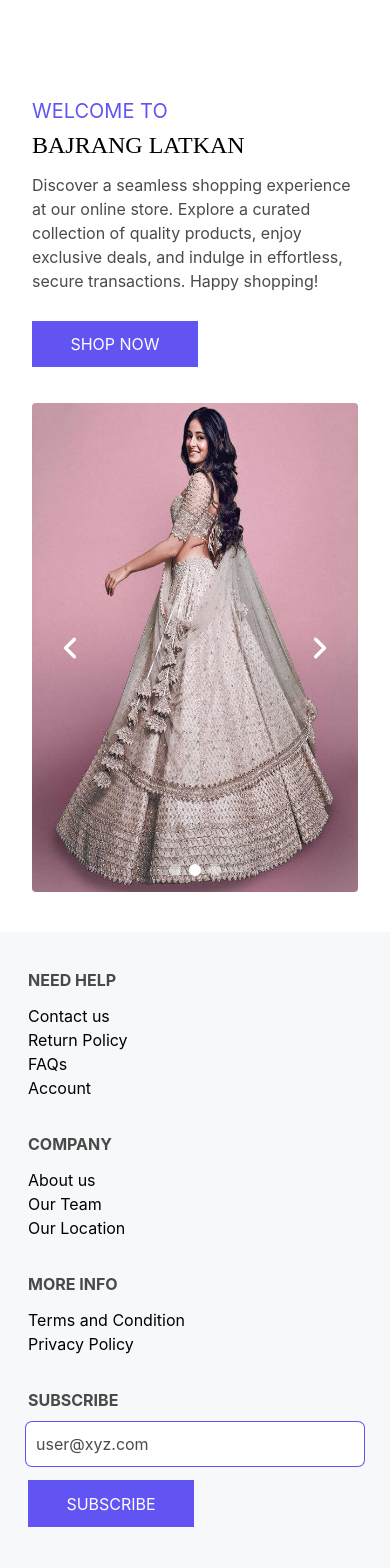
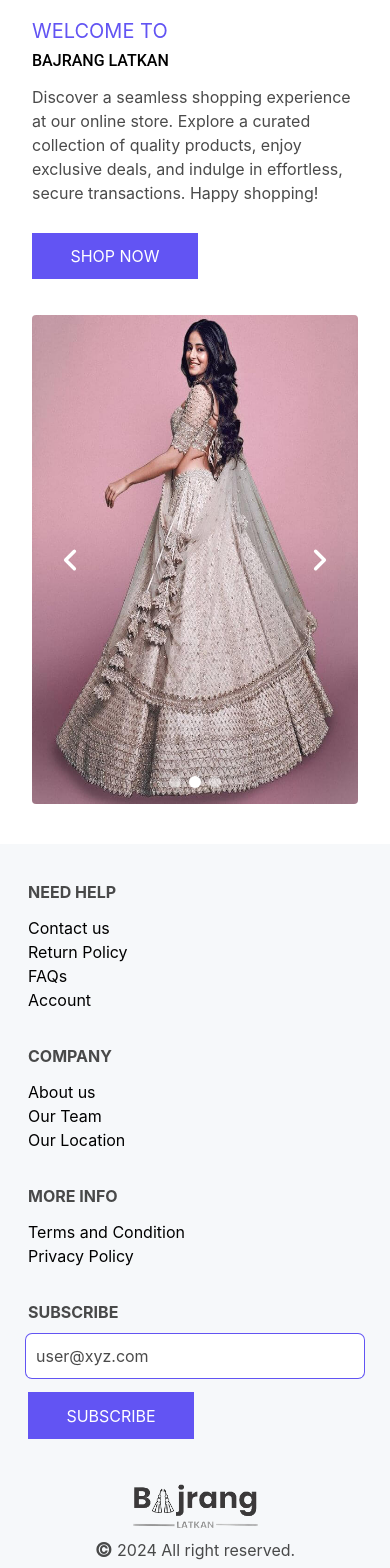
Before and after one commit to mkkapadi12/bajrang, a React (Create React App) app: page / in a window 390 px wide. Shown: the part 100-1668 px from the top of the page. Built offline with nearby package versions, Linux system fonts and the light colour scheme.

Commit message:
complete Error Page

```diff
--- a/src/components/Footer.jsx
+++ b/src/components/Footer.jsx
@@ -49,11 +49,13 @@ const Footer = () => {
         </div>
         <div className="container flex flex-col justify-between p-4 sm:flex-row md:items-center">
           <div className="flex flex-col items-center my-3 sm:flex-row md:m-0">
-            <div className="">
-              <img src={logo} alt="logo" className="w-[150px]" />
+            <div>
+              <Link to="/">
+                <img src={logo} alt="logo" className="w-[150px]" />
+              </Link>
             </div>
-            <div className="ml-4 text-text">
-              &copy; {new Date().getFullYear()} All right reserved.
+            <div className="flex items-center justify-center gap-1 md:ml-4 text-text">
+              <span className="text-xl font-bold  text-text">&copy;</span> {new Date().getFullYear()} All right reserved.
             </div>
           </div>
 
--- a/src/components/HeroSection.jsx
+++ b/src/components/HeroSection.jsx
@@ -8,9 +8,9 @@ const HeroSection = () => {
     <div className="p-5">
       <div className="container grid gap-3 mx-auto my-2 md:grid-cols-2">
         <div className="p-3 md:p-12">
-          <div className="mt-20">
+          <div className="md:mt-20">
             <p className="mb-1 text-xl uppercase text-btn">Welcome to</p>
-            <h1 className="mb-1 font-serif text-2xl font-medium uppercase md:text-5xl">
+            <h1 className="mb-1 font-sans font-medium uppercase text-2xlo md:text-5xl">
               Bajrang Latkan
             </h1>
             <p className="my-3 text-text">
--- a/src/pages/Error.jsx
+++ b/src/pages/Error.jsx
@@ -1,7 +1,41 @@
-import React from "react";
+import { Link } from "react-router-dom";
+import error from "../assets/404.gif";
 
 const Error = () => {
-  return <div>THis is a Error Page</div>;
+  return (
+    <>
+      <div className="w-full mx-auto md:w-4/5">
+        <main className="grid min-h-full gap-0 px-6 py-5 bg-white place-items-center sm:grid-cols-2 sm:gap-8 sm:py-12 lg:px-8">
+          <div className="">
+            <img src={error} alt="404 Error" className="" />
+          </div>
+          <div className="text-center">
+            <p className="text-base font-semibold text-indigo-600">404</p>
+            <h1 className="mt-4 text-3xl font-bold tracking-tight text-gray-900 md:text-4xl lg:text-5xl">
+              Page not found
+            </h1>
+            <p className="mt-6 text-base leading-7 text-gray-600">
+              Sorry, we couldn't find the page you're looking for.
+            </p>
+            <div className="flex items-center justify-center mt-10 gap-x-6">
+              <Link
+                to="/"
+                className="rounded-md bg-[#6254f3] px-3.5 py-2.5 text-sm font-semibold text-white shadow-sm hover:bg-indigo-500 focus-visible:outline focus-visible:outline-2 focus-visible:outline-offset-2 focus-visible:outline-indigo-600"
+              >
+                Go back home
+              </Link>
+              <Link
+                to="/contact"
+                className="text-sm font-semibold text-gray-900"
+              >
+                Contact support <span aria-hidden="true">&rarr;</span>
+              </Link>
+            </div>
+          </div>
+        </main>
+      </div>
+    </>
+  );
 };
 
 export default Error;
--- a/src/pages/Shop.jsx
+++ b/src/pages/Shop.jsx
@@ -1,7 +1,7 @@
 import React from "react";
 
 const Shop = () => {
-  return <div>This is a Shop page</div>;
+  return <div>Mayur</div>;
 };
 
 export default Shop;
--- a/tailwind.config.js
+++ b/tailwind.config.js
@@ -1,7 +1,7 @@
 const withMT = require("@material-tailwind/react/utils/withMT");
 
 module.exports = withMT({
-  content: ["./src/**/*.{js,jsx,ts,tsx}"],
+  content: ["./src/**/*.{html,js,jsx,ts,tsx}"],
   theme: {
     extend: {
       colors: {
```
Also changed, not shown: src/assets/404 error with a landscape.gif (added), src/assets/404.gif (added).
